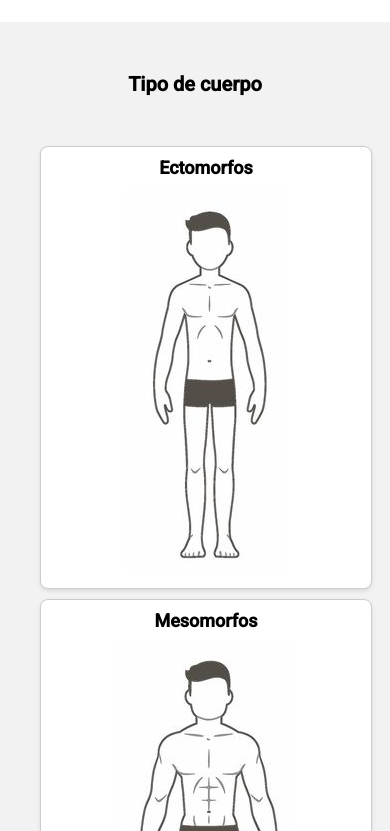
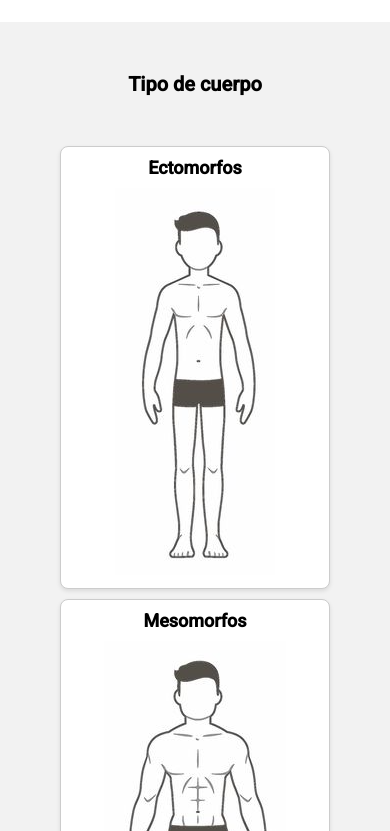
Before and after one commit to crescowboy/appwebfitness, a React (Create React App) app: page /entreno in a window 390 px wide. Shown: the part 1053-1884 px from the top of the page. Built offline with nearby package versions, Linux system fonts and the light colour scheme.

Commit message:
update responsive seccion body

```diff
--- a/src/css/Entreno_Page.css
+++ b/src/css/Entreno_Page.css
@@ -225,18 +225,18 @@
 
 
   .container-cards {
-    display: block;
-    justify-content: space-around;
-    align-items: center;
+    display: flex;
+    justify-content: center;
+    flex-wrap: wrap;
     padding: 20px;
-
   }
 
   .card-entreno {
     background-color: white;
     border: 1px solid #ccc;
     border-radius: 8px;
-    width: 100%;
+    width: 80%;
+    max-width: 400px;
     margin-top: 10px;
     padding: 10px;
     text-align: center;
```
